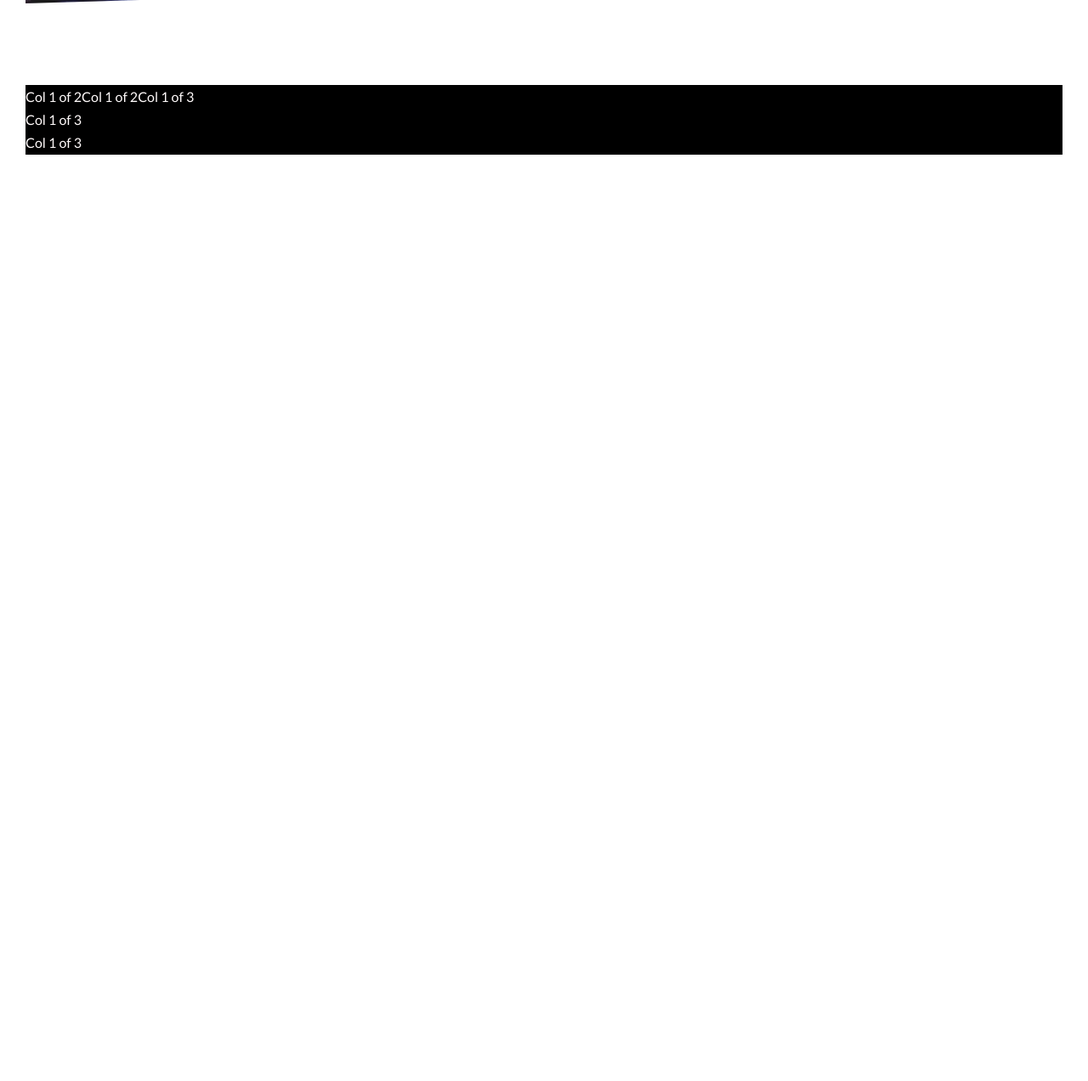
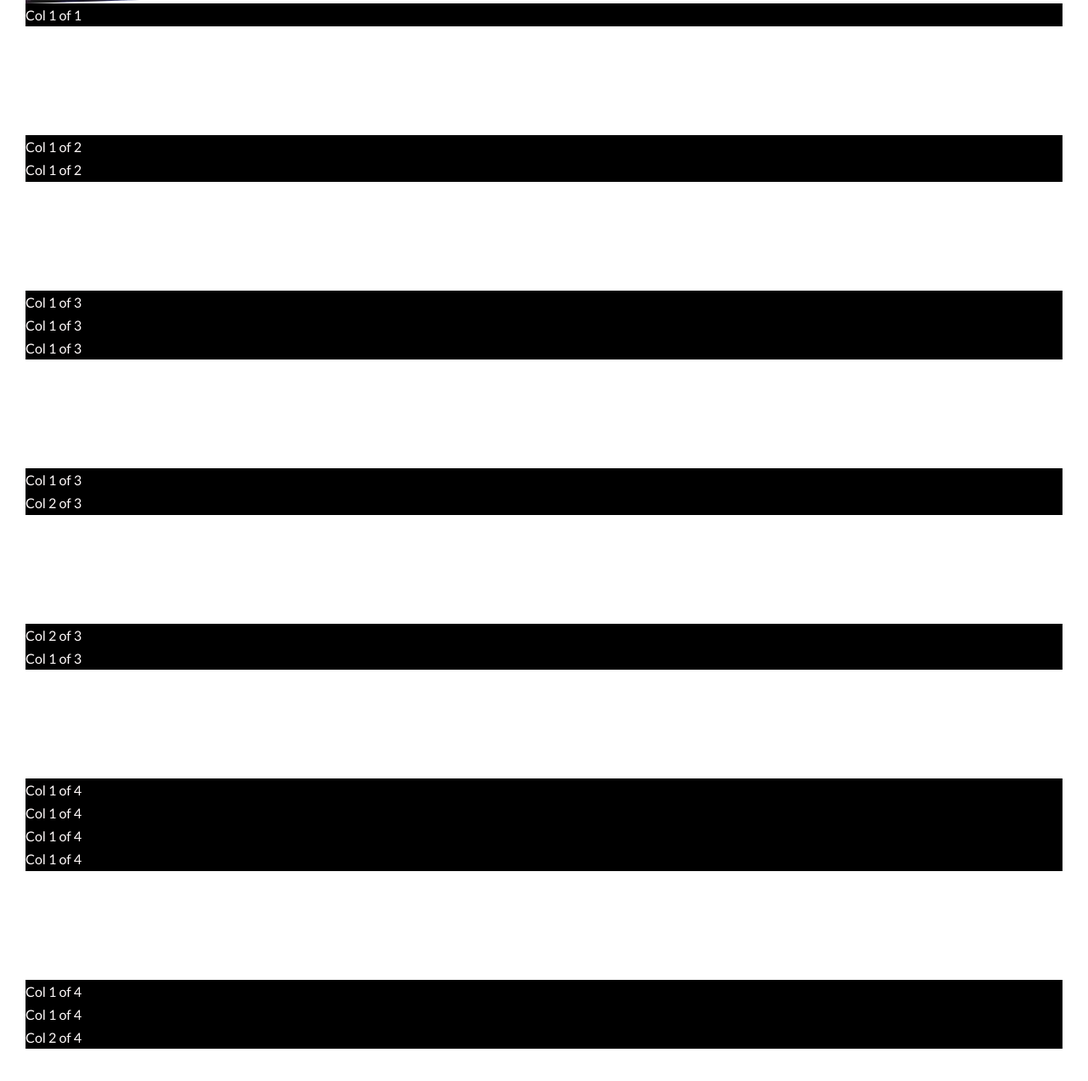
Before and after one commit to GuzlejM/Portfolio-desktop, a website: page index.html in a window 1280 px wide. Shown: the part 762-2034 px from the top of the page at 85% size. Before the commit the page ends 1054 px from the top, so only its background shows below. Drawn offline with Linux system fonts and the light colour scheme.

Commit message:
Grid section

```diff
--- a/index.html
+++ b/index.html
@@ -26,6 +26,11 @@
 
     <section class="grid-test">
         <div class="row">
+            <div class="col-1-of-1">
+                Col 1 of 1
+            </div>
+        </div>
+        <div class="row">
             <div class="col-1-of-2">
                 Col 1 of 2
             </div>
@@ -44,6 +49,47 @@
                 Col 1 of 3
             </div>
         </div>
+        <div class="row">
+            <div class="col-1-of-3">
+                Col 1 of 3
+            </div>
+            <div class="col-2-of-3">
+                Col 2 of 3
+            </div>
+        </div>
+        <div class="row">
+            <div class="col-2-of-3">
+                Col 2 of 3
+            </div>
+            <div class="col-1-of-3">
+                Col 1 of 3
+            </div>
+        </div>
+        <div class="row">
+            <div class="col-1-of-4">
+                Col 1 of 4
+            </div>
+            <div class="col-1-of-4">
+                Col 1 of 4
+            </div>
+            <div class="col-1-of-4">
+                Col 1 of 4
+            </div>
+            <div class="col-1-of-4">
+                Col 1 of 4
+            </div>
+        </div>
+        <div class="row">
+            <div class="col-1-of-4">
+                Col 1 of 4
+            </div>
+            <div class="col-1-of-4">
+                Col 1 of 4
+            </div>
+            <div class="col-2-of-4">
+                Col 2 of 4
+            </div>
+        </div>
     </section>
 </body>
 </html>
--- a/sass/layout/grid.scss
+++ b/sass/layout/grid.scss
@@ -1,5 +1,5 @@
 .row {
-    max-width: $grid-width;
+    max-width: 114rem;
     background-color: black;
     margin: 0 auto;
     margin-bottom: 80px;
@@ -8,18 +8,5 @@
         margin-bottom: $gutter-vertical;
     }
 
-    @include clearfix;
-
-    .col-1-of-2 {
-        width: calc((100% - #{gutter-horizontal}) / 2);
-        background-color: oragered;
-        float: left;
-    }
-    &:not(:last-child) {
-        margin-bottom: $gutter-horizontal;
-    }
-
-    .col-1-of-3 {
-        width: calc((100% - 2 * #{gutter-horizontal}) / 3);
-    }
+    @include clearfix
 }
```
Also changed, not shown: css/style.css.
